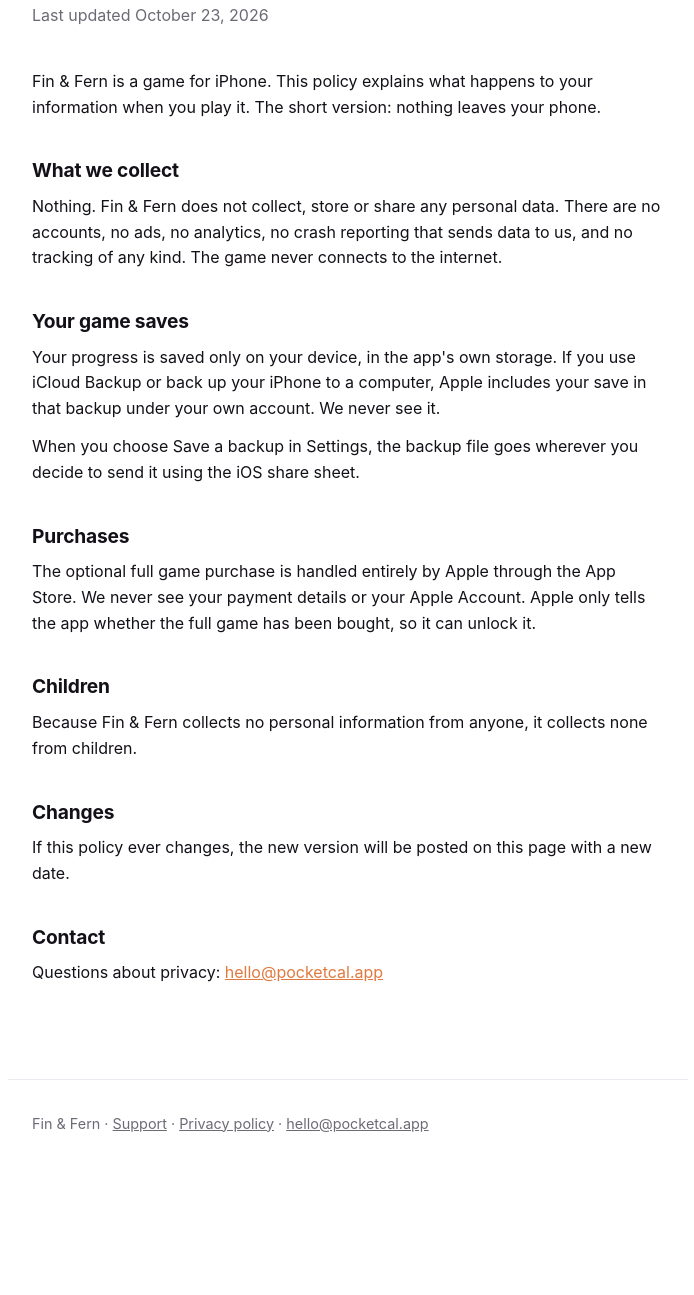
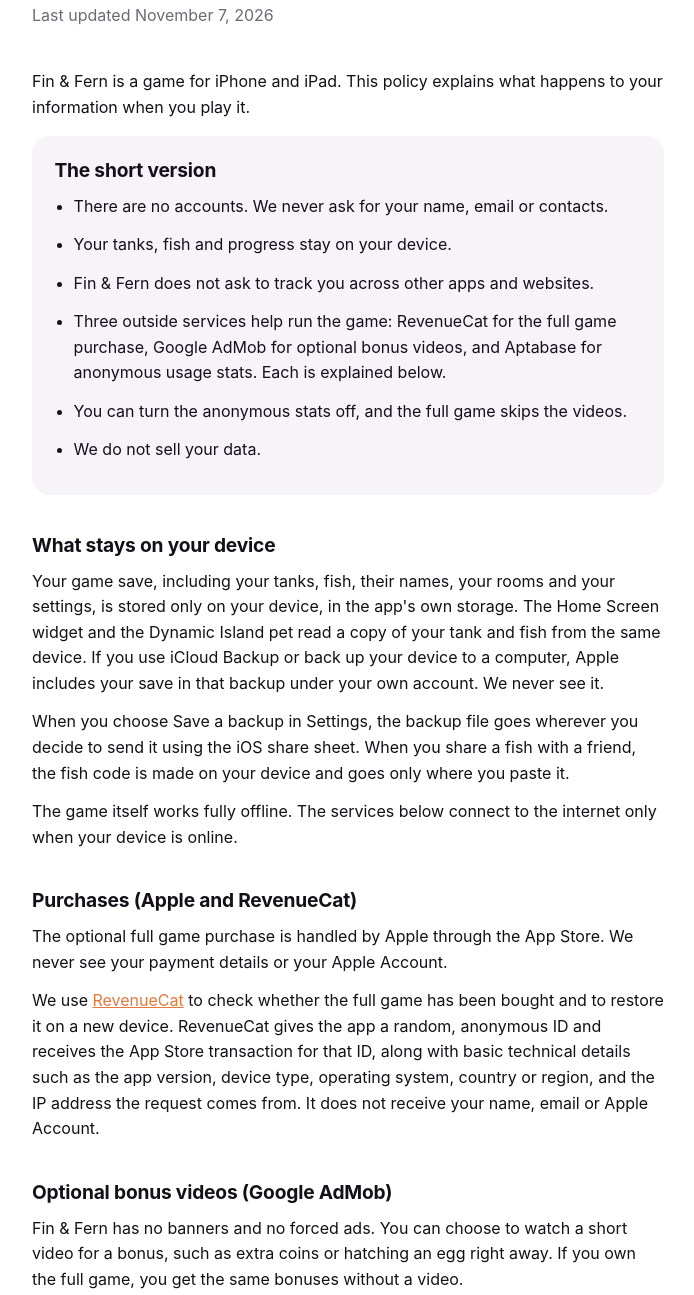
Before and after one commit to Kevin-Hall/pocketcal-landing, a plain HTML site: page finandfern/privacy.html in a window 1280 px wide. Shown: the part 171-1466 px from the top of the page, without its empty margins (292-986 px from the left). Before the commit the page ends 1354 px from the top, so only its background shows below. Drawn offline with Linux system fonts and the light colour scheme.

Commit message:
Fin & Fern: update privacy policy for purchases, bonus videos and anonymous stats
Co-Authored-By: Claude Opus 5.5 <noreply@anthropic.com>
Claude-Session: https://claude.ai/code/session_01R1ZhNTpRHDY46rMgPV5722

```diff
--- a/finandfern/privacy.html
+++ b/finandfern/privacy.html
@@ -4,7 +4,7 @@
 <meta charset="UTF-8">
 <meta name="viewport" content="width=device-width, initial-scale=1.0">
 <title>Privacy Policy · Fin & Fern</title>
-<meta name="description" content="Fin & Fern collects no personal data. No accounts, no ads, no analytics, no tracking.">
+<meta name="description" content="How Fin & Fern handles your information: no accounts, saves stay on your phone, optional bonus videos and anonymous stats you can turn off.">
 <link rel="icon" href="icon.png">
 <link rel="apple-touch-icon" href="apple-touch-icon.png">
 <style>*,*::before,*::after{margin:0;padding:0;box-sizing:border-box}
@@ -37,19 +37,41 @@ footer a{color:var(--muted)}
 <header class="bar"><a class="wordmark" href="./"><img src="icon.png" alt="">Fin &amp; Fern</a><nav><a href="support.html">Support</a><a href="privacy.html">Privacy</a></nav></header>
 <main>
 <h1>Privacy Policy</h1>
-<p class="date">Last updated October 23, 2026</p>
-<p>Fin &amp; Fern is a game for iPhone. This policy explains what happens to your information when you play it. The short version: nothing leaves your phone.</p>
-<h2>What we collect</h2>
-<p>Nothing. Fin &amp; Fern does not collect, store or share any personal data. There are no accounts, no ads, no analytics, no crash reporting that sends data to us, and no tracking of any kind. The game never connects to the internet.</p>
-<h2>Your game saves</h2>
-<p>Your progress is saved only on your device, in the app's own storage. If you use iCloud Backup or back up your iPhone to a computer, Apple includes your save in that backup under your own account. We never see it.</p>
-<p>When you choose Save a backup in Settings, the backup file goes wherever you decide to send it using the iOS share sheet.</p>
-<h2>Purchases</h2>
-<p>The optional full game purchase is handled entirely by Apple through the App Store. We never see your payment details or your Apple Account. Apple only tells the app whether the full game has been bought, so it can unlock it.</p>
+<p class="date">Last updated November 7, 2026</p>
+<p>Fin &amp; Fern is a game for iPhone and iPad. This policy explains what happens to your information when you play it.</p>
+<div class="card">
+<h2>The short version</h2>
+<ul>
+<li>There are no accounts. We never ask for your name, email or contacts.</li>
+<li>Your tanks, fish and progress stay on your device.</li>
+<li>Fin &amp; Fern does not ask to track you across other apps and websites.</li>
+<li>Three outside services help run the game: RevenueCat for the full game purchase, Google AdMob for optional bonus videos, and Aptabase for anonymous usage stats. Each is explained below.</li>
+<li>You can turn the anonymous stats off, and the full game skips the videos.</li>
+<li>We do not sell your data.</li>
+</ul>
+</div>
+<h2>What stays on your device</h2>
+<p>Your game save, including your tanks, fish, their names, your rooms and your settings, is stored only on your device, in the app's own storage. The Home Screen widget and the Dynamic Island pet read a copy of your tank and fish from the same device. If you use iCloud Backup or back up your device to a computer, Apple includes your save in that backup under your own account. We never see it.</p>
+<p>When you choose Save a backup in Settings, the backup file goes wherever you decide to send it using the iOS share sheet. When you share a fish with a friend, the fish code is made on your device and goes only where you paste it.</p>
+<p>The game itself works fully offline. The services below connect to the internet only when your device is online.</p>
+<h2>Purchases (Apple and RevenueCat)</h2>
+<p>The optional full game purchase is handled by Apple through the App Store. We never see your payment details or your Apple Account.</p>
+<p>We use <a href="https://www.revenuecat.com/privacy">RevenueCat</a> to check whether the full game has been bought and to restore it on a new device. RevenueCat gives the app a random, anonymous ID and receives the App Store transaction for that ID, along with basic technical details such as the app version, device type, operating system, country or region, and the IP address the request comes from. It does not receive your name, email or Apple Account.</p>
+<h2>Optional bonus videos (Google AdMob)</h2>
+<p>Fin &amp; Fern has no banners and no forced ads. You can choose to watch a short video for a bonus, such as extra coins or hatching an egg right away. If you own the full game, you get the same bonuses without a video.</p>
+<p>The videos come from Google AdMob. The Google Mobile Ads SDK starts when the app opens so a video is ready if you ask for one. To show and measure ads and to prevent fraud, Google may collect information such as your device type, operating system, IP address (which gives an approximate location), how you interact with ads, diagnostic information, and an app identifier for your device. Fin &amp; Fern does not ask for permission to track you, so your device's advertising identifier is not shared with Google.</p>
+<p>Where the law requires it, for example in the European Economic Area and the United Kingdom, Google asks for your consent before any ads load. You can change that choice at any time in Settings &gt; Ads &gt; Ad privacy choices. Learn more in <a href="https://policies.google.com/technologies/partner-sites">how Google uses information from apps that use its services</a> and the <a href="https://policies.google.com/privacy">Google Privacy Policy</a>.</p>
+<h2>Anonymous usage stats (Aptabase)</h2>
+<p>To learn which parts of the game people enjoy, Fin &amp; Fern sends anonymous stats through <a href="https://aptabase.com/legal/privacy">Aptabase</a>. A stat is an event name, such as which room was opened, a few small numbers, and the app version, operating system version, device model and language. Stats contain no device identifiers, no names and nothing you typed, and they cannot be linked to you.</p>
+<p>You can turn stats off at any time in Settings &gt; Privacy &gt; Anonymous stats.</p>
+<h2>How we use information</h2>
+<p>Only to run the game: unlocking the full game, showing the bonus videos you ask for, and improving Fin &amp; Fern. We do not sell your information, and we do not use it to identify you.</p>
+<h2>Deleting your data</h2>
+<p>Deleting Fin &amp; Fern removes your save from your device. Remember to delete any backups you made if you want those gone too. Because there are no accounts, we hold nothing that ties back to you, but you can email us and we will help with any request about the anonymous purchase record kept by RevenueCat.</p>
 <h2>Children</h2>
-<p>Because Fin &amp; Fern collects no personal information from anyone, it collects none from children.</p>
+<p>Fin &amp; Fern is made for a general audience and is not directed at children under 13. We do not knowingly collect personal information from children.</p>
 <h2>Changes</h2>
-<p>If this policy ever changes, the new version will be posted on this page with a new date.</p>
+<p>If this policy changes, the new version will be posted on this page with a new date.</p>
 <h2>Contact</h2>
 <p>Questions about privacy: <a href="mailto:hello@pocketcal.app">hello@pocketcal.app</a></p>
 </main>
```
